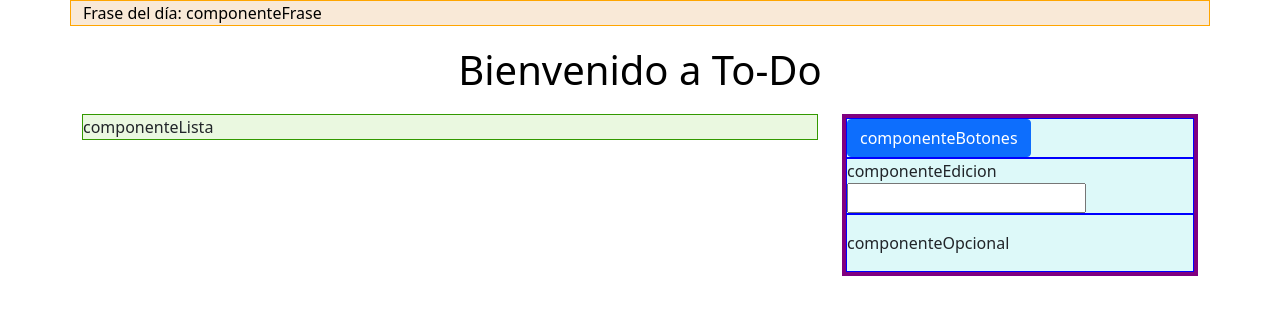
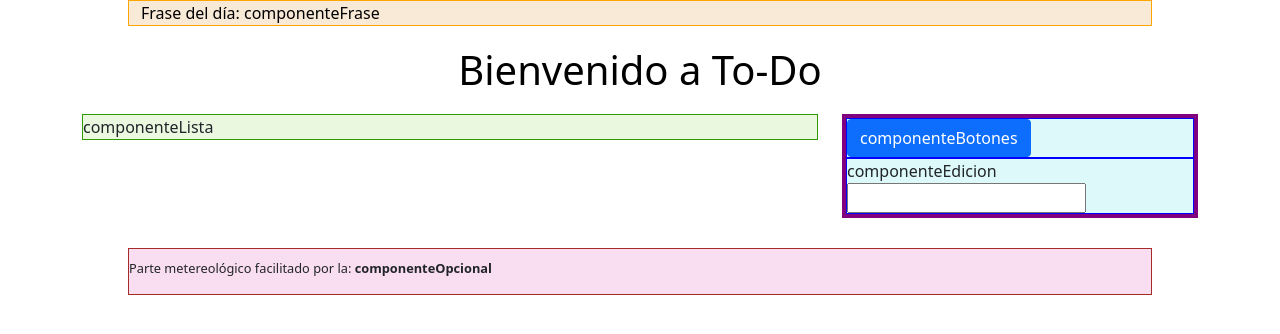
Before and after one commit to atmsDAWDAMAlicante/PruebaDesarrolladorJunior, a Vue app in the folder frontend/: page / in a window 1280 px wide. Shown: the top 334 px of the page. Built offline with nearby package versions, Linux system fonts and the light colour scheme; no server answers.

Commit message:
Conversión de opcional.vue en componente del footer del doc principal

```diff
--- a/frontend/src/App.vue
+++ b/frontend/src/App.vue
@@ -1,24 +1,26 @@
 <script>
-//import HelloWorld from './components/HelloWorld.vue'
 import frase from './components/frase.vue';
 import lista from './components/lista.vue';
 import display from './components/display.vue';
+import opcional from './components/opcional.vue';
 
 export default{
   components:{
     frase,
     lista,
-    display
+    display,
+    opcional
   }
 }
 
 </script>
 
 <template>
-  <!--<div><a href="https://vite.dev" target="_blank"><img src="/vite.svg" class="logo" alt="Vite logo" /></a><a href="https://vuejs.org/" target="_blank"><img src="./assets/vue.svg" class="logo vue" alt="Vue logo" /></a></div><HelloWorld msg="Vite + Vue" />-->
+
 <header>
   <frase></frase>
 </header>
+
 <div class="container">
   <div class="row">
     <div class="col col-8">
@@ -29,15 +31,26 @@ export default{
     </div>
   </div>
 </div>
+
+
+  <footer><!-- Pie de página: parte metereológico -->
+        <opcional></opcional>
+  </footer>
+
 </template>
 
 <style scoped>
   header{
     color:black;
+    width: 80%;
+    margin: 0 auto;
     margin-bottom: 20px;
   }
-
-
-
-/*.logo {  height: 6em;  padding: 1.5em;will-change: filter;  transition: filter 300ms;}.logo:hover {filter: drop-shadow(0 0 2em #646cffaa);}.logo.vue:hover {filter: drop-shadow(0 0 2em #42b883aa);}*/
+  footer{
+    background-color: rgb(249, 221, 240);
+    border:1px solid brown;
+    width: 80%;
+    margin: 0 auto;
+    margin-top:30px;
+    }
 </style>
--- a/frontend/src/components/display.vue
+++ b/frontend/src/components/display.vue
@@ -1,13 +1,12 @@
 <script>
 import botones from './botones.vue';
 import edicion from './edicion.vue';
-import opcional from './opcional.vue';
+
 export default{
     name: "componenteDisplay",
     components:{
       botones,
       edicion,
-      opcional
     },
     data(){
         return {
@@ -32,9 +31,6 @@ export default{
     <div>
       <edicion></edicion>
     </div>
-    <div>
-      <opcional></opcional>
-    </div>
   </div>
 </template>
 
--- a/frontend/src/components/opcional.vue
+++ b/frontend/src/components/opcional.vue
@@ -6,17 +6,18 @@ export default{
     },
     data(){
         return {
-            pruebaOpcional: "componenteOpcional",
+            origenParte: "componenteOpcional",
             elTiempoHoy: ""
         }
     },mounted(){
-        // Esta API devuelve el tiempo pero sólo del día de hoy y mañana, y referencias a provincias
+        // Esta API devuelve un parte metereológico
         fetch('https://www.el-tiempo.net/api/json/v2/home')
         .then(response=>response.json())
         .then((data)=>{
+            console.log(`${data.provincias[1].CODPROV}`) // prueba para acceder a una provincia en particular
 
-            console.log(`${data.provincias[1].CODPROV}`)
-            this.pruebaOpcional = `${data.origen.productor}`
+            // Obtención de los datos mostrados por pantalla
+            this.origenParte = `${data.origen.productor}`
             this.elTiempoHoy = `${data.today.p[0]}`
         })
     }
@@ -25,10 +26,17 @@ export default{
 </script>
 
 <template>
- <div><p></p>{{pruebaOpcional}}<p>{{ elTiempoHoy }}</p></div>
+ <div><p>Parte metereológico facilitado por la: <span class="negrita">{{origenParte}}</span></p>
+ <p>{{ elTiempoHoy }}</p>
+ </div>
 </template>
 
 <style scoped>
-    div{background-color: rgb(221, 249, 249);border:1px solid blue;}
-    p{font-size:0.7em;margin-top:10px;}
+    p{
+        font-size:0.8em;
+        margin-top:10px;
+        }
+    .negrita{
+        font-weight: bold;
+        }
 </style>
```
